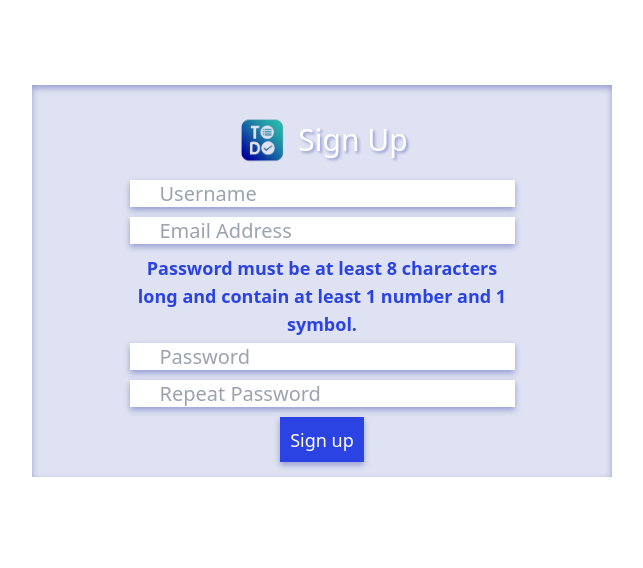
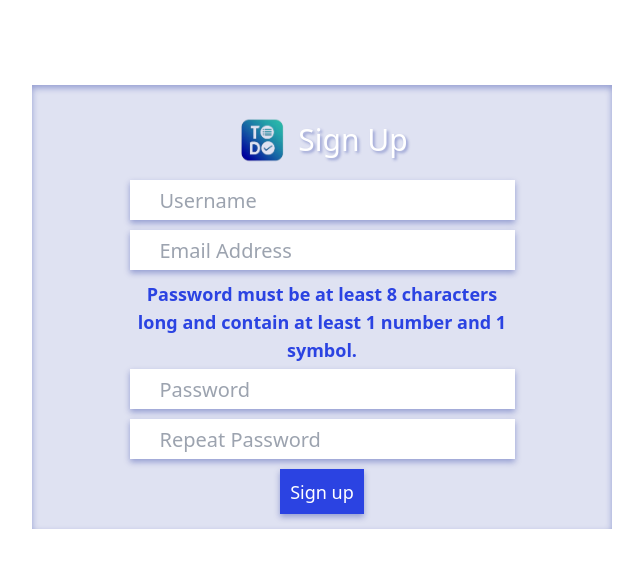
Before and after one commit to Ayomide-Segun/Todo-App, a React (Vite) app in the folder Todo-app-frontend/todoapp/: page /register in a window 1280 px wide. Shown: the top 568 px of the page, without its empty margins (318-961 px from the left). Built offline with nearby package versions, Linux system fonts and the light colour scheme; no server answers.

Commit message:
fixed eror

```diff
--- a/Todo-app-frontend/todoapp/src/Login.css
+++ b/Todo-app-frontend/todoapp/src/Login.css
@@ -20,7 +20,7 @@
     box-shadow: inset 0 3px 6px #071a9458;
 }
 .register-form .authentication-input{
-    height: 10%;
+    height: 40px;
     margin-bottom: 10px;
 }
 .password-div{
@@ -44,7 +44,7 @@
     text-align: center;
 }
 .password, .before-password{
-    height: 40%;
+    height: 40px;
     width: 94%;
     font-size: 20px;
     border: none;
```
